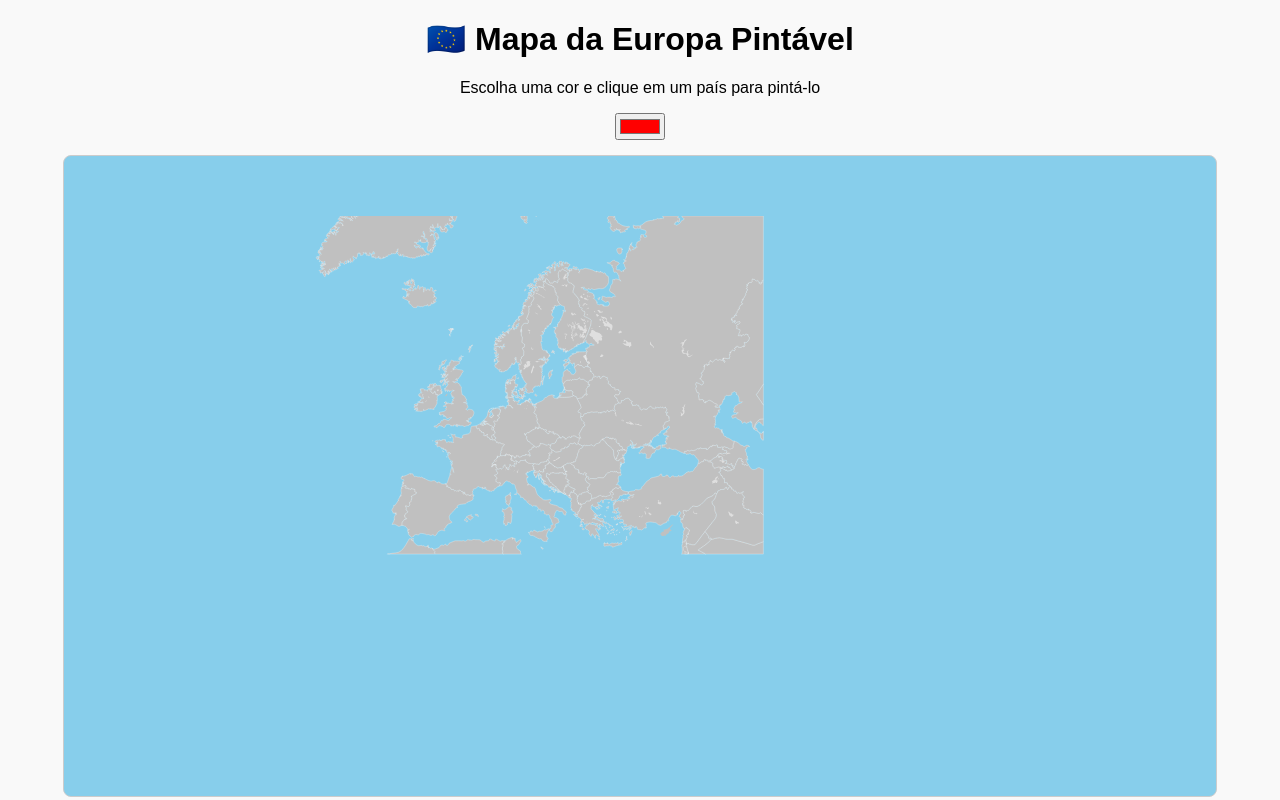
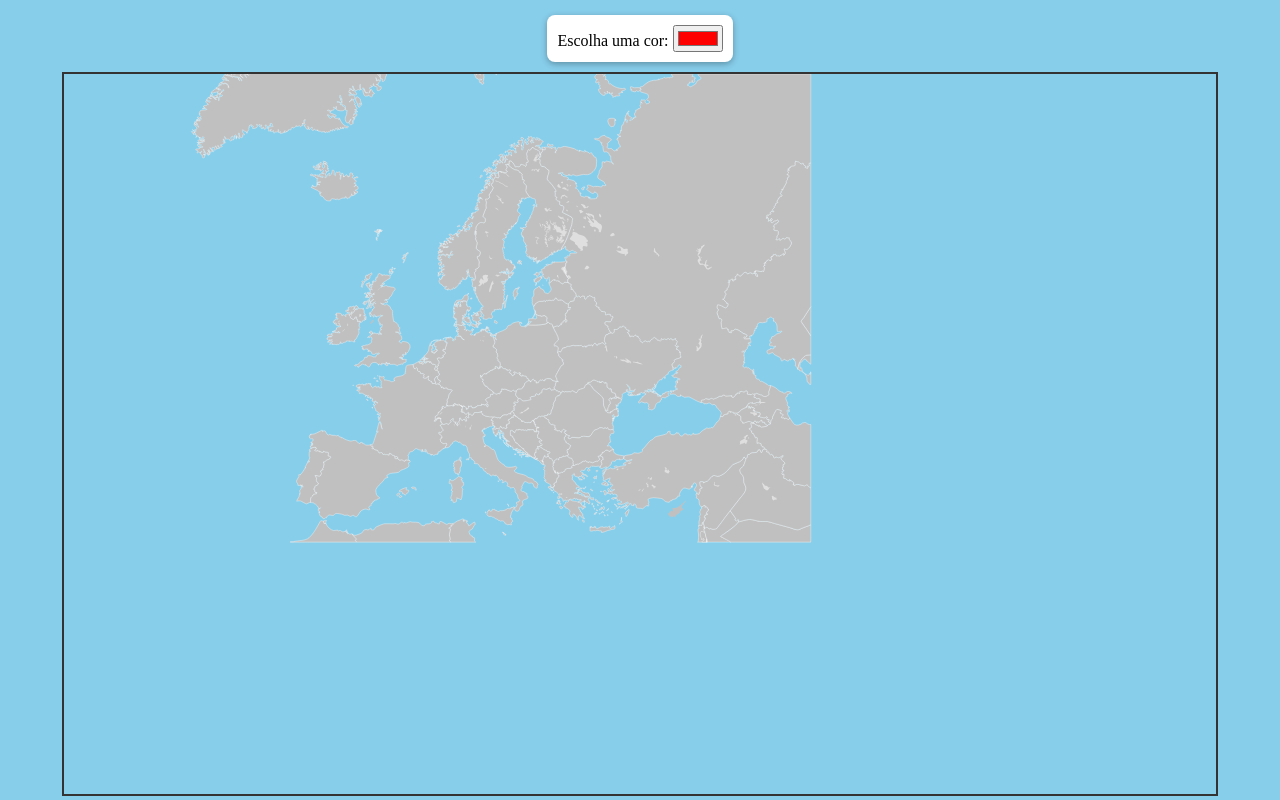
Before and after one commit to zorksbr/mapamundipintar, a plain HTML site: page index.html in a window 1280 px wide. Drawn offline with Linux system fonts and the light colour scheme.

Commit message:
Atualizar o index.html

```diff
--- a/index.html
+++ b/index.html
@@ -2,68 +2,66 @@
 <html lang="pt-BR">
 <head>
   <meta charset="UTF-8">
-  <title>Mapa da Europa Pintável</title>
+  <title>Mapa Mundi Pintar</title>
   <style>
     body {
-      font-family: Arial, sans-serif;
-      text-align: center;
-      background: #f9f9f9;
+      background: #87CEEB; /* mar azul */
+      display: flex;
+      flex-direction: column;
+      align-items: center;
+      justify-content: center;
+      min-height: 100vh;
       margin: 0;
-      padding: 0;
     }
-
-    h1 {
-      margin-top: 20px;
+    #svg-map {
+      width: 90%;
+      height: 90vh;
+      border: 2px solid #333;
+      background: #87CEEB;
     }
-
-    .color-picker {
-      margin: 15px 0;
-    }
-
-    #map-container {
-      display: flex;
-      justify-content: center;
-      align-items: center;
-      margin: 0 auto;
-      width: 90%;
-      height: 80vh;
-      background: #87CEEB; /* Azul do mar */
-      border: 1px solid #ccc;
+    #controls {
+      margin: 10px;
+      padding: 10px;
+      background: white;
       border-radius: 8px;
-      overflow: hidden;
-    }
-
-    svg {
-      width: 100%;
-      height: 100%;
+      box-shadow: 0 2px 6px rgba(0,0,0,0.3);
     }
   </style>
 </head>
 <body>
-  <h1>🇪🇺 Mapa da Europa Pintável</h1>
-  <p>Escolha uma cor e clique em um país para pintá-lo</p>
-
-  <div class="color-picker">
+  <div id="controls">
+    <label>Escolha uma cor: </label>
     <input type="color" id="colorPicker" value="#ff0000">
   </div>
 
-  <div id="map-container">
-    <!-- Aqui o mapa SVG será carregado -->
-    <object id="svgMap" type="image/svg+xml" data="mapa.svg"></object>
-  </div>
+  <object id="svg-map" data="mapa.svg" type="image/svg+xml"></object>
 
   <script>
     const colorPicker = document.getElementById("colorPicker");
-    const svgObject = document.getElementById("svgMap");
+    let selectedColor = colorPicker.value;
 
-    svgObject.addEventListener("load", () => {
-      const svgDoc = svgObject.contentDocument;
+    colorPicker.addEventListener("input", () => {
+      selectedColor = colorPicker.value;
+    });
+
+    document.getElementById("svg-map").addEventListener("load", () => {
+      const svgDoc = document.getElementById("svg-map").contentDocument;
       const paths = svgDoc.querySelectorAll("path");
 
-      paths.forEach(path => {
-        path.style.cursor = "pointer";
-        path.addEventListener("click", () => {
-          path.setAttribute("fill", colorPicker.value);
+      paths.forEach(element => {
+        // salva a cor original
+        element.dataset.originalFill = element.getAttribute("fill");
+
+        element.addEventListener("click", () => {
+          const current = element.style.fill || element.getAttribute("fill");
+
+          if (current === selectedColor) {
+            // volta pra cor original
+            element.style.fill = element.dataset.originalFill;
+          } else {
+            // pinta com a cor escolhida
+            element.style.fill = selectedColor;
+          }
         });
       });
     });
```
